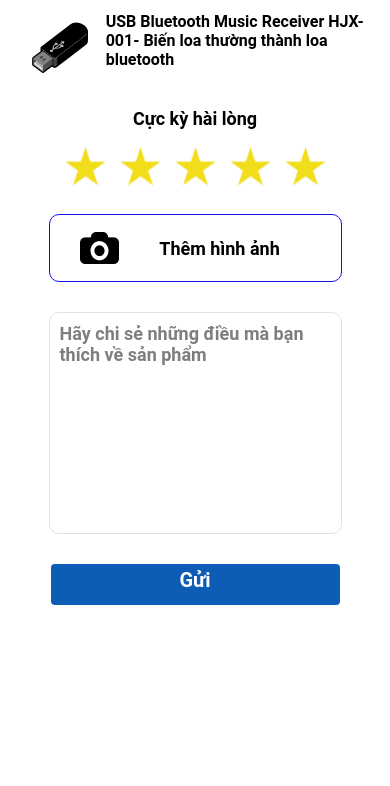
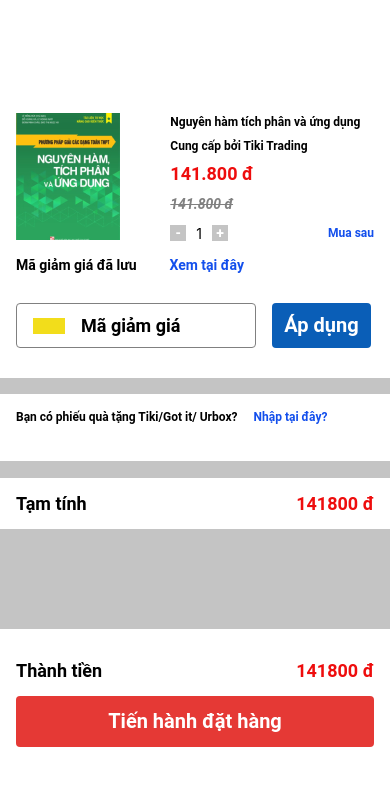
Before and after one commit to thuan1041/lttbdd_lab, a React Native app in the folder lttbdd_lab4/: screen / in a window 390 px wide. Shown: the top 786 px of the page. Built offline with nearby package versions, Linux system fonts and the light colour scheme.

Commit message:
react lab4 tiki

```diff
--- a/lttbdd_lab4/App.js
+++ b/lttbdd_lab4/App.js
@@ -8,8 +8,8 @@
 export default function App() {
   return (
     <Lab4_2a/>,
-    <Lab4_2b/>
-    // <Lab4_2c/>,
-    // <Tiki_Ok/>
+    <Lab4_2b/>,
+    <Lab4_2c/>,
+    <Tiki_Ok/>
   );
 }
--- a/lttbdd_lab4/components/Lab4_2c.js
+++ b/lttbdd_lab4/components/Lab4_2c.js
@@ -1,35 +1,77 @@
+import React, { useState } from "react";
 import { StyleSheet, Text, View, TouchableOpacity, TextInput, Image, CheckBox} from "react-native";
 
+
 function Lab4_2c() {
+    const [password, setPassword] = useState("");
+    const [pwLength, setPwLength] = useState(8);
+    const [includeLowercase, setIncludeLowercase] = useState(true);
+    const [includeUppercase, setIncludeUppercase] = useState(true);
+    const [includeNumbers, setIncludeNumbers] = useState(true);
+    const [includeSpecialSymbols, setIncludeSpecialSymbols] = useState(true);
+
+    const generatePassword = () => {
+        let characters = "";
+        if(includeLowercase){
+            characters += "abcdefghijklmnopqrstuvwxyz";
+        }
+        if(includeUppercase){
+            characters += "ABCDEFGHIJKLMNOPQRSTUVWXYZ";
+        }
+        if(includeNumbers){
+            characters += "0123456789";
+        }
+        if(includeSpecialSymbols){
+            characters += "!@#$%^&*()_+-={}[];':,./<>?";
+        }
+        let generatedPassword = "";
+        for (let i = 0; i < pwLength; i++) {
+            const index = Math.floor(Math.random() * characters.length);
+            generatedPassword += characters[index];
+        }
+        setPassword(generatedPassword);
+    }
     return (
         <View style={styles.container}>
             <View style={styles.bgWrapper}>
                 <View>
                     <Text style={styles.textHeader}>PASSWORD<br/>GENERATOR</Text>
                 </View>
-                <TextInput style={styles.passwordTxt}></TextInput>
+                <TextInput style={styles.passwordTxt} value={password}></TextInput>
                 <View style={styles.statusWrapper}>
                     <Text style={styles.statusTxt}>Password length</Text>
-                    <TextInput style={styles.pwLengthTxt} ></TextInput>
+                    <TextInput style={styles.pwLengthTxt}
+                        value={pwLength.toString()}
+                        onChangeText={(text) => setPwLength(parseInt(text) || 0)}>
+                    </TextInput>
                 </View>
                 <View style={styles.statusWrapper}>
                     <Text style={styles.statusTxt}>Include lower case letters</Text>
-                    <CheckBox style={styles.checkboxTxt}></CheckBox>
+                    <CheckBox style={styles.checkboxTxt} value={includeLowercase}
+                        onValueChange={(newValue) => setIncludeLowercase(newValue)}>
+                    </CheckBox>
                 </View>
                 <View style={styles.statusWrapper}>
                     <Text style={styles.statusTxt}>Include upcase letters</Text>
-                    <CheckBox style={styles.checkboxTxt}></CheckBox>
+                    <CheckBox style={styles.checkboxTxt} value={includeUppercase}
+                        onValueChange={(newValue) => setIncludeUppercase(newValue)}>
+                    </CheckBox>
                 </View>
                 <View style={styles.statusWrapper}>
                     <Text style={styles.statusTxt}>Include number</Text>
-                    <CheckBox style={styles.checkboxTxt}></CheckBox>
+                    <CheckBox style={styles.checkboxTxt} value={includeNumbers}
+                        onValueChange={(newValue) => setIncludeNumbers(newValue)}>
+                    </CheckBox>
                 </View>
                 <View style={styles.statusWrapper}>
                     <Text style={styles.statusTxt}>Include special symbol</Text>
-                    <CheckBox style={styles.checkboxTxt}></CheckBox>
+                    <CheckBox style={styles.checkboxTxt}
+                        value={includeSpecialSymbols}
+                        onValueChange={(newValue) => setIncludeSpecialSymbols(newValue)}>
+                    </CheckBox>
                 </View>
                 <View style={styles.btnWrapper}>
-                    <TouchableOpacity style={styles.btnGenerate}>
+                    <TouchableOpacity style={styles.btnGenerate} onPress={generatePassword}>
                         <Text style={styles.btnGenerateTxt}>GENERATE PASSWORD</Text>
                     </TouchableOpacity>
                 </View>
@@ -75,7 +117,8 @@
         height:55,
         backgroundColor:"#151537",
         marginTop:30,
-        marginBottom:30
+        marginBottom:30,
+        color:"#ffffff"
     },
     statusWrapper:{
         display:"flex",
--- a/lttbdd_lab4/components/Tiki_Ok.js
+++ b/lttbdd_lab4/components/Tiki_Ok.js
@@ -1,6 +1,25 @@
+import { useState } from "react";
 import { StyleSheet, Text, View, TouchableOpacity, TextInput, Image } from "react-native";
 
 function Tiki_Ok() {
+    const [quantity, setQuantity] = useState(1);
+    const productPrice = 141800;
+    const [totalPrice, setTotalPrice] = useState(productPrice);
+
+    const increaseQuantity = () => {
+      setQuantity(quantity + 1);
+      setTotalPrice(productPrice * (quantity + 1));
+    };
+
+    const decreaseQuantity = () => {
+      if (quantity > 1) {
+        setQuantity(quantity - 1);
+        setTotalPrice(productPrice * (quantity - 1));
+      }
+    };
+    const handlePlaceOrder = () => {
+        alert("Đặt hàng thành công");
+      };
     return (
         <View style = {styles.container}>
             <View style={styles.headerWrapper}>
@@ -13,13 +32,13 @@
                         <Text style={styles.priceSaleTxt}>141.800 đ</Text>
 
                         <View style={styles.quantityWrapper}>
-                            <TouchableOpacity style={styles.btnQuantityWrapper}>
+                            <TouchableOpacity style={styles.btnQuantityWrapper} onPress={decreaseQuantity}>
                                 <Text style={styles.btnQuantityTxt}>-</Text>
                             </TouchableOpacity>
                             <TouchableOpacity style={styles.btnQuantityTxt}>
-                                <Text style={styles.quantityTxt} >1</Text>
+                                <Text style={styles.quantityTxt} >{quantity}</Text>
                             </TouchableOpacity>
-                            <TouchableOpacity style={styles.btnQuantityWrapper}>
+                            <TouchableOpacity style={styles.btnQuantityWrapper} onPress={increaseQuantity}>
                                 <Text style={styles.btnQuantityTxt}>+</Text>
                             </TouchableOpacity>
                             <TouchableOpacity style={styles.btnQuantityMuaSau}>
@@ -31,11 +50,39 @@
             </View>
             <View style={styles.discountSaveWrapper}>
                 <Text style={styles.discountSaveTxt}>Mã giảm giá đã lưu</Text>
-                <Text style={styles.discountSaveTxt}>Xem tại đây</Text>
+                <Text style={[styles.discountSaveTxt,{marginRight:146},{color:"#134FEC"}]}>Xem tại đây</Text>
             </View>
+            <View style={styles.discountWrapper}>
+                <TouchableOpacity style={styles.discountInputWrapper}>
+                    <TextInput style={styles.discountInput}></TextInput>
+                    <Text style={styles.discountTxt}>Mã giảm giá</Text>
+                </TouchableOpacity>
+                <TouchableOpacity style={styles.discountBtnWrapper}>
+                    <Text style={styles.discountBtnTxt}>Áp dụng</Text>
+                </TouchableOpacity>
+            </View>
+            <View style={styles.bgWrapper} ></View>
             <View style={styles.bodyWrapper}>
-
+                <View style={styles.couponWrapper}>
+                    <Text style={styles.coupontxt}>Bạn có phiếu quà tặng Tiki/Got it/ Urbox?</Text>
+                    <Text style={[styles.coupontxt,{color:"#134FEC"}]}>Nhập tại đây?</Text>
+                </View>
+                <View style={[styles.bgWrapper,{height:100}]} ></View>
             </View>
+            <View style={styles.tempTotalWrapper}>
+                <Text style={styles.tempTotalTxt}>Tạm tính</Text>
+                <Text style={[styles.tempTotalTxt,{color:"#EE0D0D"}]}>{totalPrice} đ</Text>
+            </View>
+            <View style={[styles.bgWrapper,{height:100}]} ></View>
+            <View style={styles.totalWrapper}>
+                <Text style={styles.totalTxt}>Thành tiền</Text>
+                <Text style={[styles.totalTxt,{color:"#EE0D0D"}]}>{totalPrice} đ</Text>
+            </View>
+            <View style={styles.footerWrapper}>
+                    <TouchableOpacity style={styles.totalBtnWrapper} onPress={handlePlaceOrder}>
+                        <Text style={styles.totalBtnTxt} >Tiến hành đặt hàng</Text>
+                    </TouchableOpacity>
+                </View>
         </View>
     );
 }
@@ -47,31 +94,32 @@
         flex:1,
         display:"flex",
         flexDirection:"column",
-        alignItems:"center",
+        justifyContent:"center",
         width:"100%",
+        // backgroundColor:"#C4C4C4",
     },
     headerWrapper:{
-        flex:1,
+        // flex:1,
         display:"flex",
         width:"100%",
-        height:283,
-        // backgroundColor:"red",
+        // height:283,
+        height:400,
         flexDirection:"row",
+        backgroundColor:"#ffffff",
 
     },
     productWrapper:{
         display:"flex",
         flexDirection:"row",
         width:"100%",
-        height:"60%",
+        height:"147px",
         flexDirection:"row",
         justifyContent:"space-between",
     },
     bodyWrapper:{
-        flex:1,
+        // flex:1,
         width:"100%",
         height:283,
-        backgroundColor:"yellow",
     },
     imgTxt:{
         width:104,
@@ -82,6 +130,7 @@
     productDetailWrapper:{
         display:"flex",
         justifyContent:"space-evenly",
+        marginTop:16,
         marginRight:16,
     },
     productTxt:{
@@ -153,6 +202,7 @@
         display:"flex",
         flexDirection:"row",
         justifyContent:"space-between",
+        marginTop:-240
     },
     discountSaveTxt:{
         fontFamily:"Roboto",
@@ -160,5 +210,152 @@
         fontSize:14,
         lineHeight:16.41,
         textAlign:"left",
-    }
+        marginLeft:16,
+    },
+    discountWrapper:{
+        width:"100%",
+        display:"flex",
+        flexDirection:"row",
+        marginTop:30,
+        marginBottom:30,
+    },
+    discountInputWrapper:{
+        width:240,
+        height:45,
+        display:"flex",
+        flexDirection:"row",
+        alignItems:"center",
+        justifyContent:"flex-start",
+        borderColor:"#808080",
+        borderRadius:4,
+        borderStyle:"solid",
+        borderWidth:1,
+        marginLeft:16,
+    },
+    discountInput:{
+        width:32,
+        height:16,
+        backgroundColor:"#F2DD1B",
+        marginLeft:16,
+    },
+    discountTxt:{
+        fontFamily:"Roboto",
+        fontWeight:700,
+        fontSize:18,
+        lineHeight:21.09,
+        textAlign:"left",
+        marginLeft:16,
+
+    },
+    discountBtnWrapper:{
+        width:99,
+        height:45,
+        backgroundColor:"#0A5EB7",
+        display:"flex",
+        justifyContent:"center",
+        marginLeft:16,
+        borderRadius:4,
+
+    },
+    discountBtnTxt:{
+        fontFamily:"Roboto",
+        fontWeight:700,
+        fontSize:20,
+        lineHeight:23.44,
+        textAlign:"center",
+        color:"#FFFFFF",
+    },
+    couponWrapper:{
+        display:"flex",
+        flexDirection:"row",
+        width:360,
+        height:51,
+        marginTop:16,
+    },
+    coupontxt:{
+        fontFamily:"Roboto",
+        fontWeight:700,
+        fontSize:12,
+        lineHeight:14.06,
+        textAlign:"left",
+        marginLeft:16,
+    },
+    bgWrapper:{
+        width:"100%",
+        height:16,
+        backgroundColor:"#C4C4C4",
+    },
+    tempTotalWrapper:{
+        display:"flex",
+        flexDirection:"row",
+        justifyContent:"space-between",
+        marginTop:16,
+        marginBottom:16,
+        backgroundColor:"#ffffff",
+        height:51,
+        alignItems:"center",
+        marginBottom:0,
+        marginTop:-81,
+    },
+    tempTotalTxt:{
+        fontFamily:"Roboto",
+        fontWeight:700,
+        fontSize:18,
+        lineHeight:21.09,
+        textAlign:"left",
+        marginLeft:16,
+        marginRight:16,
+    },
+    bodyWrapper:{
+        // flex:1,
+        width:"100%",
+        height:165,
+        backgroundColor:"#ffffff",
+
+    },
+    totalWrapper:{
+        display:"flex",
+        flexDirection:"row",
+        justifyContent:"space-between",
+        marginTop:16,
+        backgroundColor:"#ffffff",
+        height:51,
+        alignItems:"center",
+        width:"100%",
+
+    },
+    totalTxt:{
+        fontFamily:"Roboto",
+        fontWeight:700,
+        fontSize:18,
+        lineHeight:21.09,
+        textAlign:"left",
+        marginLeft:16,
+        marginRight:16,
+    },
+    footerWrapper:{
+        display:"flex",
+        flexDirection:"column",
+        justifyContent:"center",
+        alignItems:"center",
+        marginRight:16,
+        marginLeft:16,
+    },
+    totalBtnWrapper:{
+        width:"100%",
+        height:51,
+        backgroundColor:"#E53935",
+        display:"flex",
+        justifyContent:"center",
+        borderRadius:4,
+    },
+    totalBtnTxt:{
+        fontFamily:"Roboto",
+        fontWeight:700,
+        fontSize:20,
+        lineHeight:23.44,
+        textAlign:"center",
+        color:"#FFFFFF",
+    },
+
 })
```
Also changed, not shown: lttbdd_lab4/package.json (+4 -3 lines), 1 other file (tests, documents, lock files or other folders).
